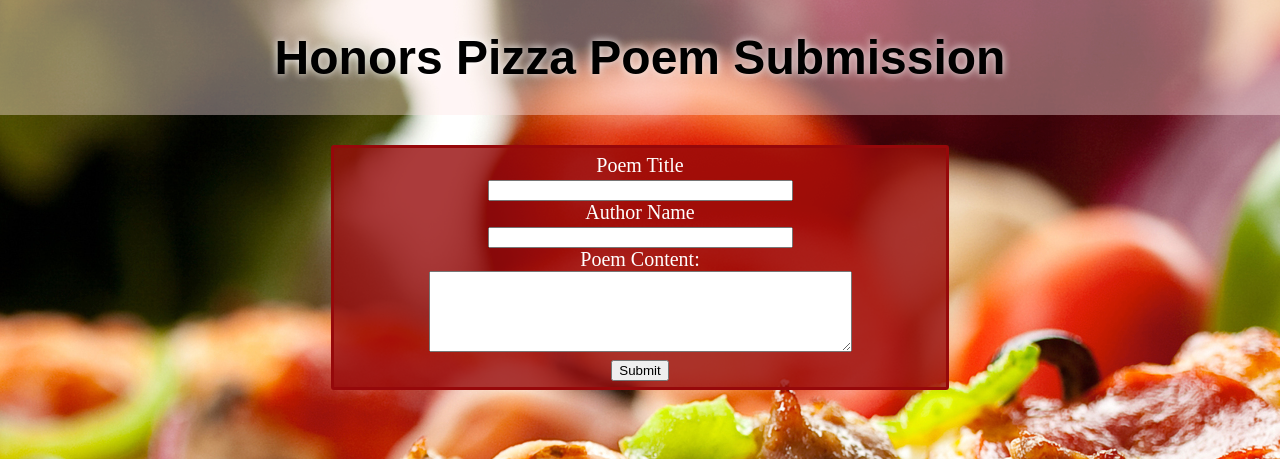
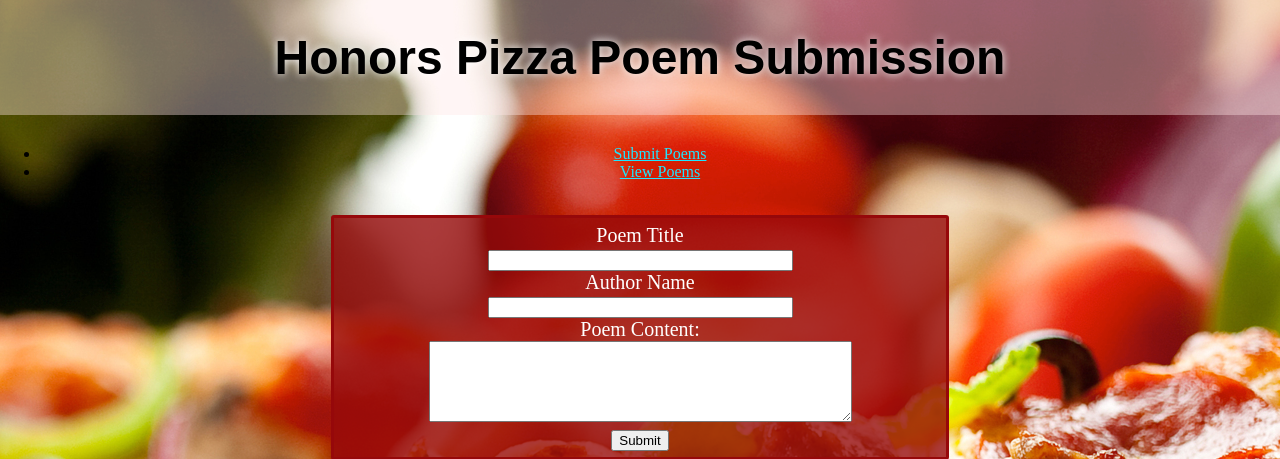
Before and after one commit to regdoug/PoemCollector, a PHP site: page /index.php in a window 1280 px wide. Shown: the top 459 px of the page. Run offline with PHP 8.4, Linux system fonts and the light colour scheme; some libraries are stand-ins or nearby versions.

Commit message:
Added a navbar to move between the submit and view pages

```diff
--- a/src/index.php
+++ b/src/index.php
@@ -40,7 +40,16 @@
 	<body>
 		<div class="main">
 			<h1>Honors Pizza Poem Submission</h1>
-			<?php /* <a href="?action=view">View submissions</a><br /> */ ?>
+			<div id="navbar">
+				<ul>
+
+					<li><a href="?action=create">Submit Poems</a></li>
+
+					<li><a href="?action=view">View Poems</a></li>
+
+				</ul>
+			</div>
+			<br class="clear" />
 			<div class="editor">
 			<?php
 				// Check what our current action is a display the relevent page.
```
